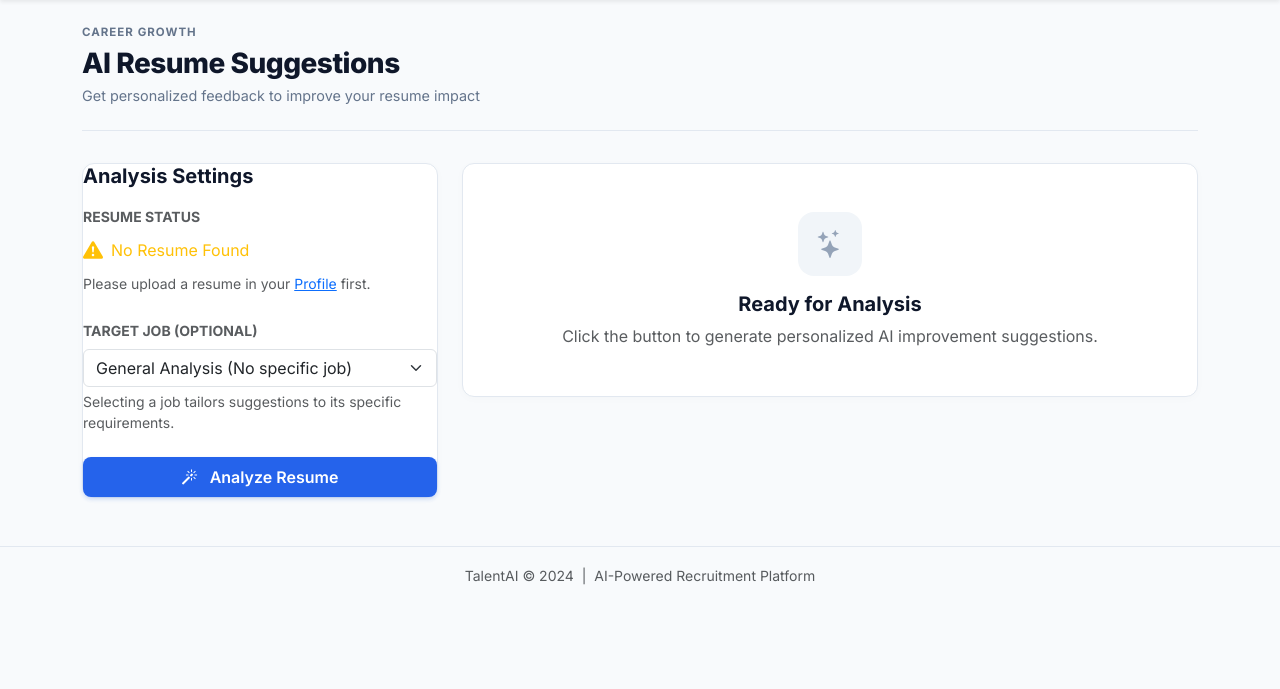
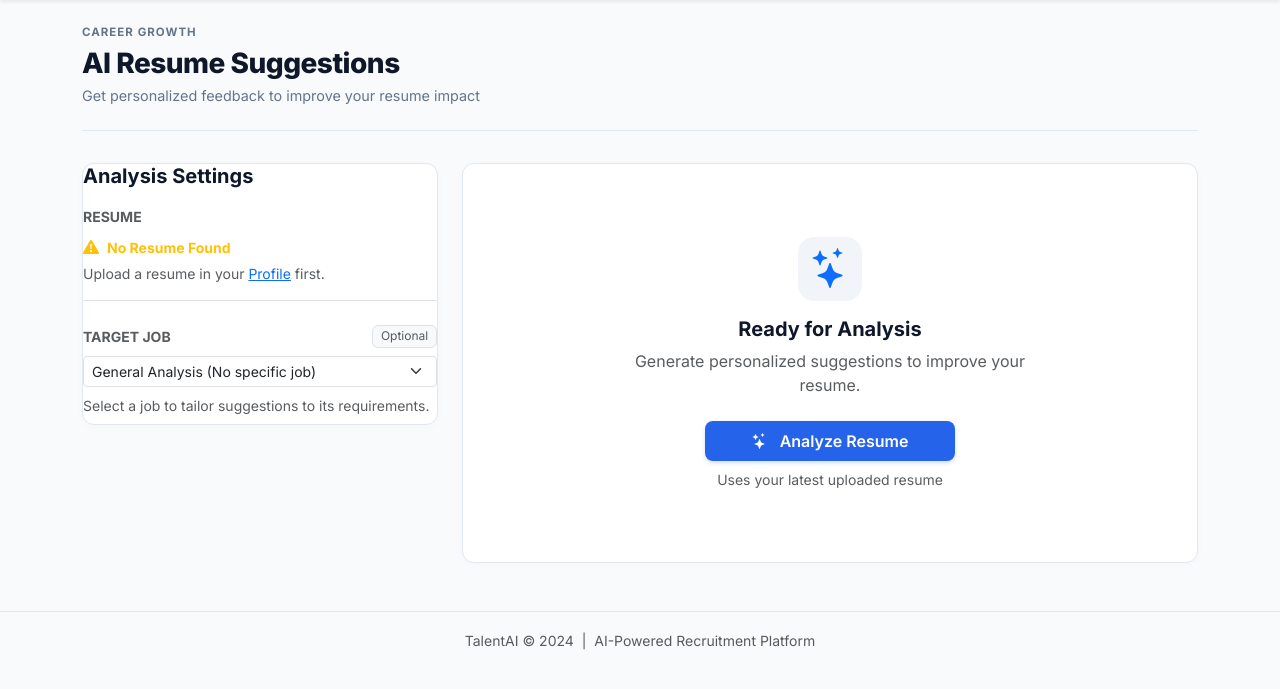
Before and after one commit to govindturkar69-crypto/TalentAI-Recruitment-Platform, a Flask app: template templates/resume_suggestions.html in a window 1280 px wide. Shown: the part 56-745 px from the top of the page. Run offline with Flask 3, Linux system fonts and the light colour scheme; the template is opened without the code that fills it: most values are stand-ins (such as "Sample title", 1, 10 or a date in 2020); some libraries are stand-ins or nearby versions.

Commit message:
Improve AI Resume Suggestions page layout and UX

```diff
--- a/templates/resume_suggestions.html
+++ b/templates/resume_suggestions.html
@@ -16,64 +16,76 @@
     <div class="saas-card sticky-top" style="top: 2rem;">
       <h5 class="fw-bold mb-3">Analysis Settings</h5>
 
-      <div class="mb-4">
-        <label class="form-label text-muted small fw-bold text-uppercase">Resume Status</label>
+      <div class="mb-4 border-bottom pb-3">
+        <label class="form-label text-muted small fw-bold text-uppercase mb-2">Resume</label>
         {% if has_resume %}
-          <div class="d-flex align-items-center text-success mb-2">
-            <i class="bi bi-file-earmark-check-fill me-2 fs-5"></i>
-            <span>Resume Uploaded</span>
+          <div class="d-flex align-items-center text-success small mb-1">
+            <i class="bi bi-file-earmark-check-fill me-2 fs-6"></i>
+            <span class="fw-bold">Resume uploaded</span>
           </div>
-          <p class="text-muted small mb-0">Your latest uploaded resume will be analyzed.</p>
+          <div class="text-muted small">Latest resume will be analyzed.</div>
         {% else %}
-          <div class="d-flex align-items-center text-warning mb-2">
-            <i class="bi bi-exclamation-triangle-fill me-2 fs-5"></i>
-            <span>No Resume Found</span>
+          <div class="d-flex align-items-center text-warning small mb-1">
+            <i class="bi bi-exclamation-triangle-fill me-2 fs-6"></i>
+            <span class="fw-bold">No Resume Found</span>
           </div>
-          <p class="text-muted small mb-0">Please upload a resume in your <a href="{{ url_for('candidate.upload_resume') }}">Profile</a> first.</p>
+          <div class="text-muted small">Upload a resume in your <a href="{{ url_for('candidate.upload_resume') }}">Profile</a> first.</div>
         {% endif %}
       </div>
 
-      <div class="mb-4">
-        <label class="form-label text-muted small fw-bold text-uppercase">Target Job (Optional)</label>
-        <select id="targetJob" class="form-select">
+      <div class="mb-2">
+        <div class="d-flex justify-content-between align-items-center mb-2">
+          <label class="form-label text-muted small fw-bold text-uppercase mb-0">Target Job</label>
+          <span class="badge bg-light text-muted border fw-normal">Optional</span>
+        </div>
+        <select id="targetJob" class="form-select form-select-sm shadow-none">
           <option value="">General Analysis (No specific job)</option>
           {% for job in jobs %}
             <option value="{{ job.id }}">{{ job.job_title }} ({{ job.location }})</option>
           {% endfor %}
         </select>
-        <div class="form-text small">Selecting a job tailors suggestions to its specific requirements.</div>
+        <div class="form-text small mt-2">Select a job to tailor suggestions to its requirements.</div>
       </div>
-
-      <button id="analyzeBtn" class="saas-btn-primary w-100 py-2" {% if not has_resume %}disabled{% endif %}>
-        <i class="bi bi-magic me-2"></i> Analyze Resume
-      </button>
-
-      <div id="loadingIndicator" class="mt-3 text-center d-none">
-        <div class="spinner-border text-primary spinner-border-sm mb-2" role="status">
-          <span class="visually-hidden">Loading...</span>
-        </div>
-        <p class="text-muted small mb-0">AI is reviewing your resume...</p>
-      </div>
-
-      <div id="errorAlert" class="alert alert-danger mt-3 d-none small"></div>
     </div>
   </div>
 
   <!-- Results Column -->
   <div class="col-lg-8">
-    <div id="emptyState" class="saas-card text-center py-5">
-      <div class="saas-empty-state-icon mb-3">
+    <div id="emptyState" class="saas-card text-center py-5 d-flex flex-column align-items-center justify-content-center" style="min-height: 400px;">
+      <div class="saas-empty-state-icon mb-3 text-primary d-inline-flex" style="font-size: 2.5rem;">
         <i class="bi bi-stars"></i>
       </div>
-      <h5 class="fw-bold">Ready for Analysis</h5>
-      <p class="text-muted mb-0">Click the button to generate personalized AI improvement suggestions.</p>
+      <h5 class="fw-bold mb-2">Ready for Analysis</h5>
+      <p class="text-muted mb-4 mx-auto" style="max-width: 400px;">Generate personalized suggestions to improve your resume.</p>
+
+      <div class="w-100 mx-auto" style="max-width: 250px;">
+        <button id="analyzeBtn" class="saas-btn-primary w-100 py-2 mb-2" {% if not has_resume %}disabled{% endif %}>
+          <i class="bi bi-stars me-2"></i> Analyze Resume
+        </button>
+        <div class="text-muted small">Uses your latest uploaded resume</div>
+      </div>
     </div>
+
+    <div id="loadingIndicator" class="saas-card text-center py-5 d-none flex-column align-items-center justify-content-center" style="min-height: 400px;">
+      <div class="spinner-border text-primary mb-3" style="width: 3rem; height: 3rem;" role="status">
+        <span class="visually-hidden">Loading...</span>
+      </div>
+      <h5 class="fw-bold mb-2">Analyzing Resume...</h5>
+      <p class="text-muted small mb-0">Our AI is reviewing your experience and skills.</p>
+    </div>
+
+    <div id="errorAlert" class="alert alert-danger mt-3 d-none small"></div>
 
     <div id="resultsContainer" class="d-none">
 
       <!-- Summary -->
       <div class="saas-card mb-4 border-primary">
-        <h5 class="fw-bold text-primary mb-3"><i class="bi bi-card-text me-2"></i>Overall Assessment</h5>
+        <div class="d-flex justify-content-between align-items-center mb-3">
+          <h5 class="fw-bold text-primary mb-0"><i class="bi bi-card-text me-2"></i>Overall Assessment</h5>
+          <button id="analyzeAgainBtn" class="btn btn-sm btn-outline-primary" {% if not has_resume %}disabled{% endif %}>
+            <i class="bi bi-arrow-repeat me-1"></i> Analyze Again
+          </button>
+        </div>
         <p id="resSummary" class="mb-0" style="line-height: 1.6;"></p>
       </div>
 
@@ -132,6 +144,8 @@ document.addEventListener('DOMContentLoaded', function() {
   const emptyState = document.getElementById('emptyState');
   const resultsContainer = document.getElementById('resultsContainer');
 
+  const analyzeAgainBtn = document.getElementById('analyzeAgainBtn');
+
   if (!analyzeBtn) return;
 
   function appendListItems(containerId, items) {
@@ -152,12 +166,15 @@ document.addEventListener('DOMContentLoaded', function() {
     }
   }
 
-  analyzeBtn.addEventListener('click', async function() {
+  async function performAnalysis() {
     // UI State: Loading
     analyzeBtn.disabled = true;
+    if (analyzeAgainBtn) analyzeAgainBtn.disabled = true;
     loadingIndicator.classList.remove('d-none');
+    loadingIndicator.classList.add('d-flex');
     errorAlert.classList.add('d-none');
     emptyState.classList.add('d-none');
+    emptyState.classList.remove('d-flex');
     resultsContainer.classList.add('d-none');
 
     const payload = {
@@ -200,11 +217,19 @@ document.addEventListener('DOMContentLoaded', function() {
       errorAlert.textContent = error.message;
       errorAlert.classList.remove('d-none');
       emptyState.classList.remove('d-none');
+      emptyState.classList.add('d-flex');
     } finally {
       analyzeBtn.disabled = false;
+      if (analyzeAgainBtn) analyzeAgainBtn.disabled = false;
       loadingIndicator.classList.add('d-none');
+      loadingIndicator.classList.remove('d-flex');
     }
-  });
+  }
+
+  analyzeBtn.addEventListener('click', performAnalysis);
+  if (analyzeAgainBtn) {
+    analyzeAgainBtn.addEventListener('click', performAnalysis);
+  }
 });
 </script>
 {% endblock %}
```
